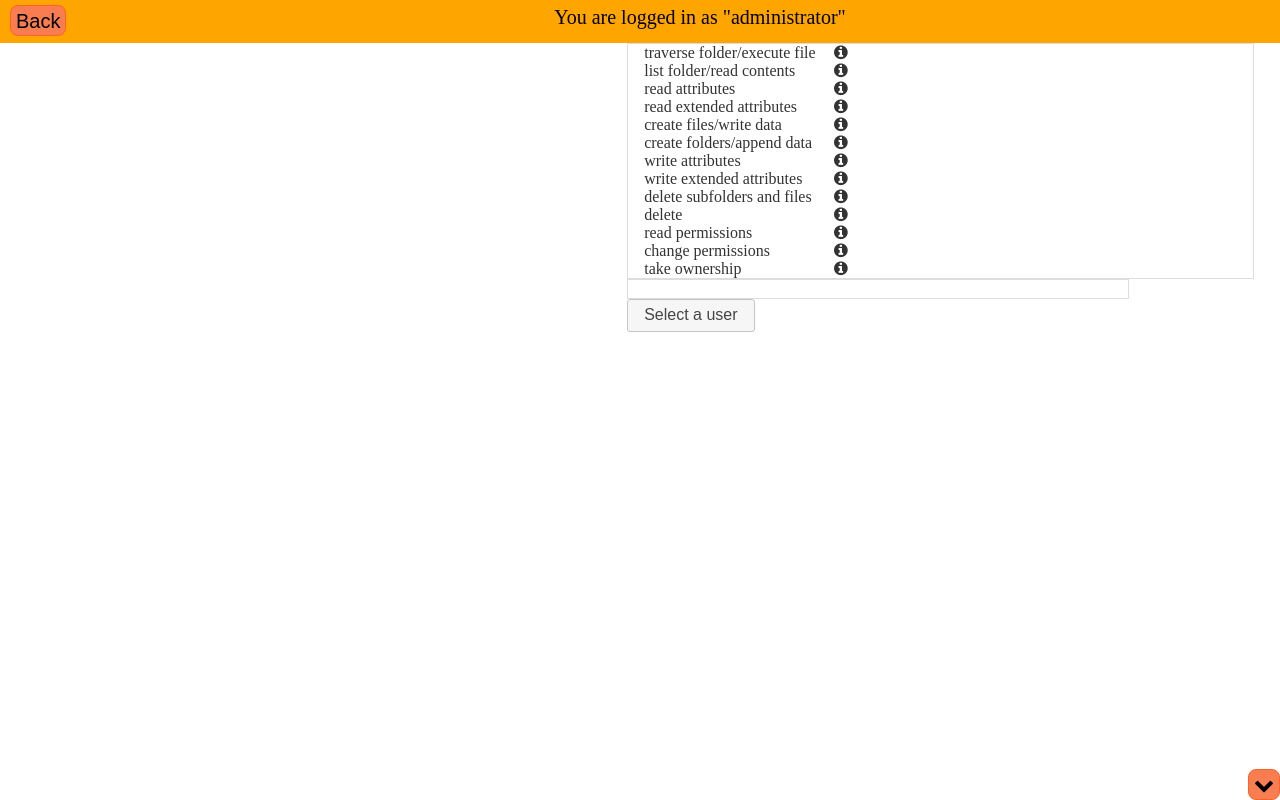
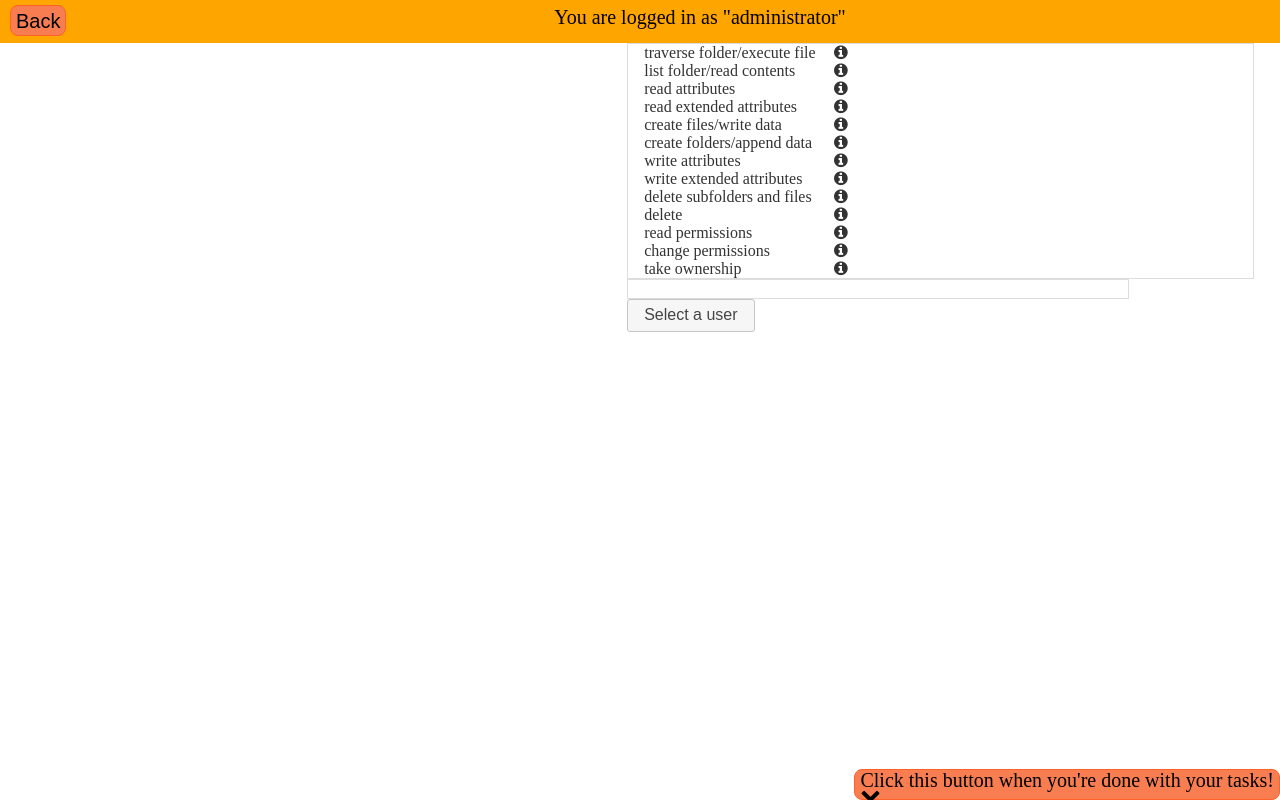
Before and after one commit to cse-256-f22/gender-mag-project-miaisabelhannah, a website: page index.html in a window 1280 px wide. Drawn offline with nearby package versions, Linux system fonts and the light colour scheme; no server answers; a script that the page names is missing; a web font is replaced by a local one.

Commit message:
Added more labeling

```diff
--- a/index.html
+++ b/index.html
@@ -72,7 +72,7 @@
                     </p>
                     <span id="mturk-top-banner-inner-span">
                         <span class="mturk-top-banner-button mturk-top-banner-back-wh footer"
-                            id="mturk-top-banner-arrow">
+                            id="mturk-top-banner-arrow"><p>Click this button when you're done with your tasks!</p>
                             <i class="fa fa-chevron-up" id="mturk-top-banner-drop-down-button" style="display: none;">
                             </i>
                             <i class="fa fa-chevron-down" id="mturk-top-banner-collapse-button">
```
